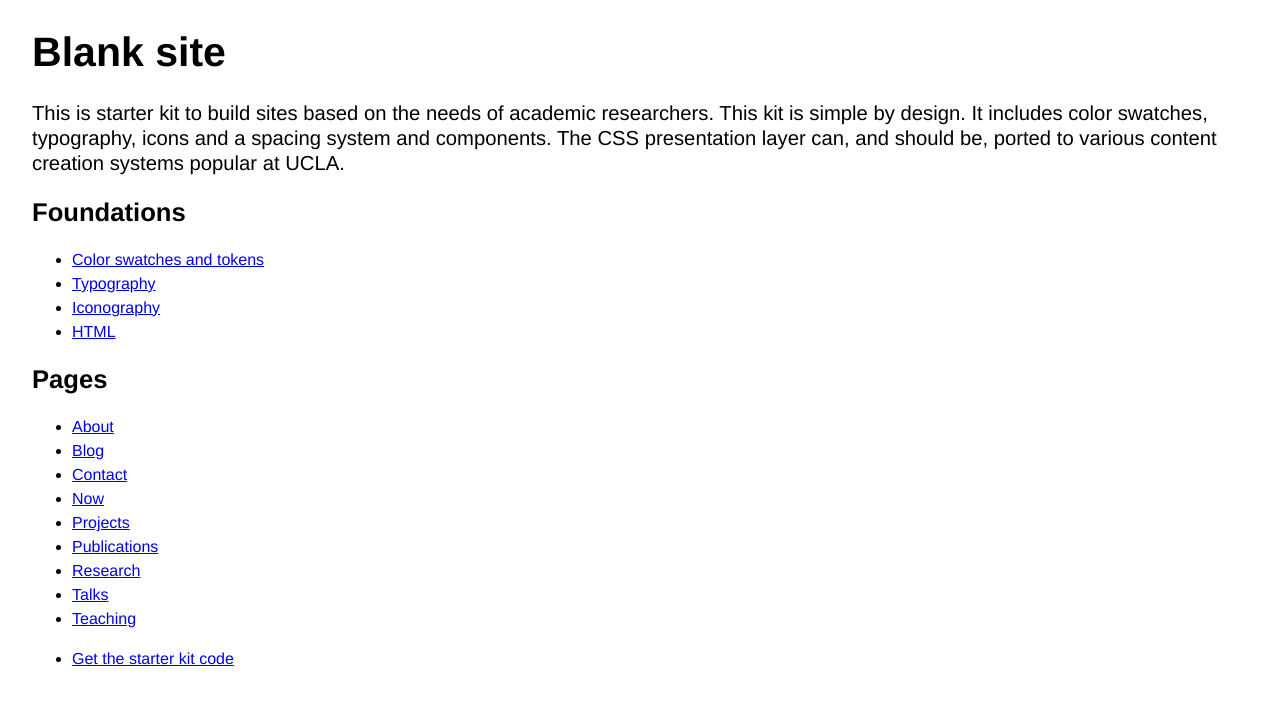
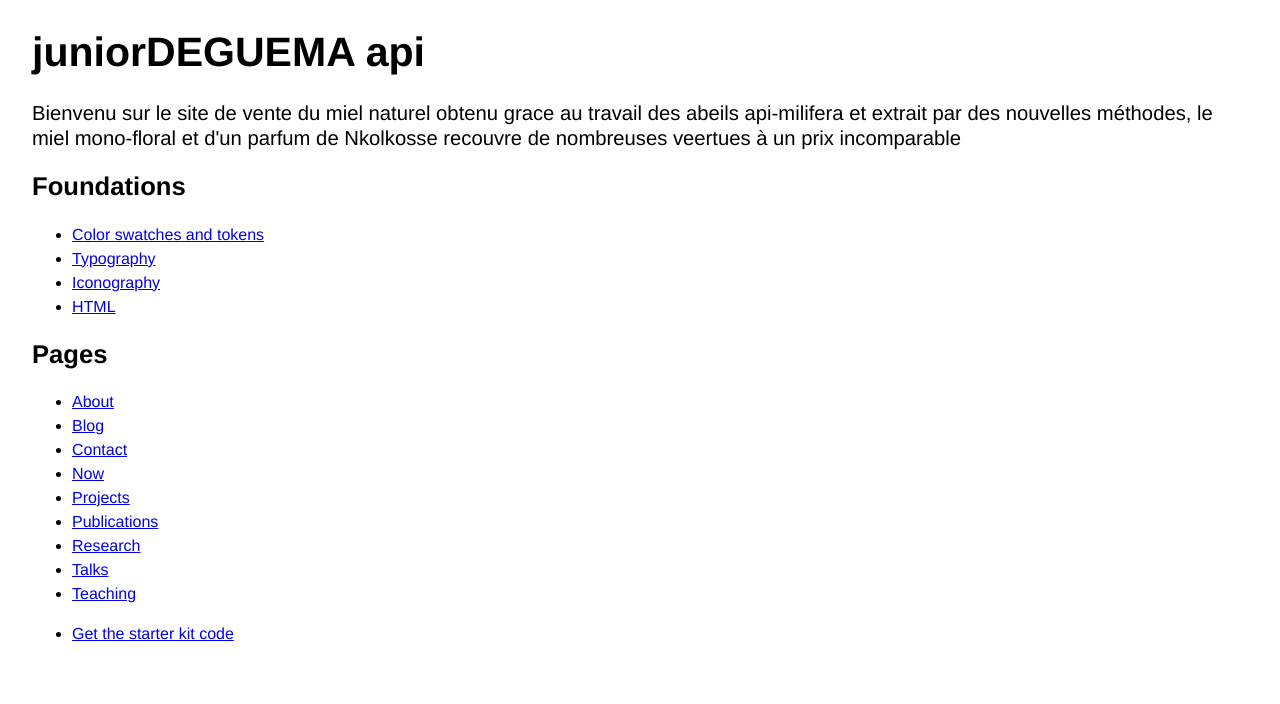
Before and after one commit to juniorDEGUEMA/juniorDEGUEMA.github.io, a website: page index.html in a window 1280 px wide. Drawn offline with Linux system fonts and the light colour scheme.

Commit message:
nouvelle modification

```diff
--- a/index.html
+++ b/index.html
@@ -11,8 +11,8 @@
 
   <body>
     <header>
-      <h1>Blank site</h1>
-      <p class="standfirst">This is starter kit to build sites based on the needs of academic researchers. This kit is simple by design. It includes color swatches, typography, icons and a spacing system and components. The CSS presentation layer can, and should be, ported to various content creation systems popular at UCLA.</p>
+      <h1>juniorDEGUEMA api</h1>
+      <p class="standfirst">Bienvenu sur le site de vente du miel naturel obtenu grace au travail des abeils api-milifera et extrait par des nouvelles méthodes, le miel mono-floral et d'un parfum de Nkolkosse recouvre de nombreuses veertues à un prix incomparable </p>
 
     </header>
     <main>
```
